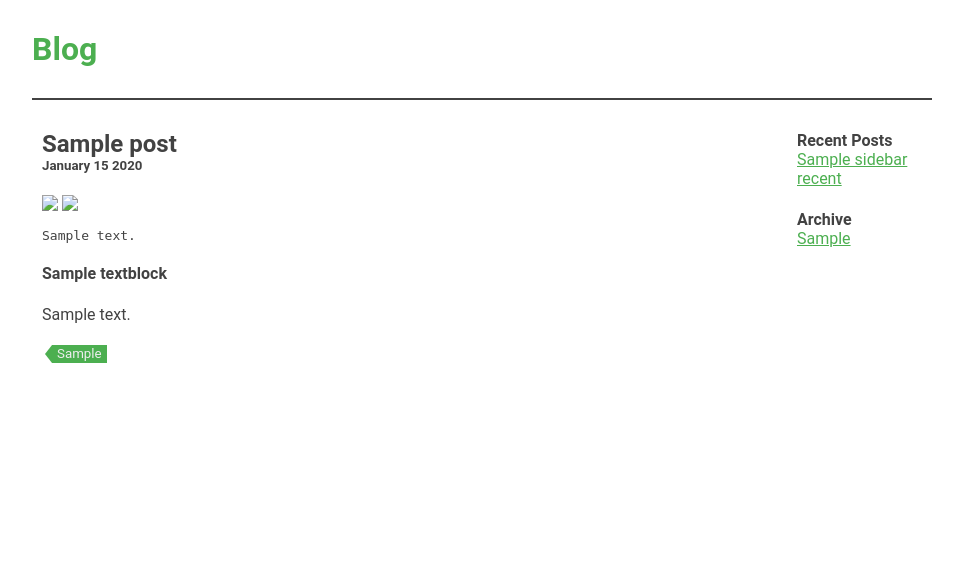
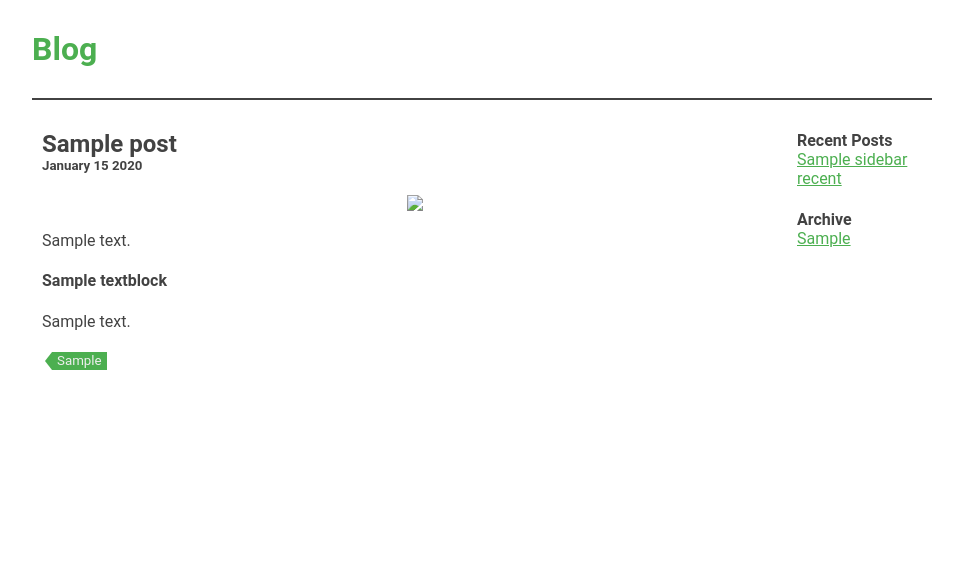
Before and after one commit to arpiper/django_pipes_blog, a Django app: template django_pipes_blog/templates/django_pipes_blog/post.html in a window 1280 px wide. Shown: the top 571 px of the page, without its empty margins (158-1121 px from the left). Run offline with Django 3.2, Linux system fonts and the light colour scheme; the template is opened without the code that fills it: most values are stand-ins (such as "Sample title", 1, 10 or a date in 2020).

Commit message:
deleted image tag w/ bad src. deleted print statement. post-image positioning

```diff
--- a/django_pipes_blog/static/django_pipes_blog/styles.css
+++ b/django_pipes_blog/static/django_pipes_blog/styles.css
@@ -148,6 +148,14 @@ a:visited {
   top: 0;
 }
 
+.post-image {
+  text-align: center;
+}
+
+.post-image.multi {
+  text-align: left;
+}
+
 /*
  * Form layout/styling
  */
--- a/django_pipes_blog/templates/django_pipes_blog/multipost.html
+++ b/django_pipes_blog/templates/django_pipes_blog/multipost.html
@@ -26,9 +26,9 @@
       </a>
       <h5 class="date-published">{{ p.date_published|date:"F d Y" }}</h5>
       {% if p.images|length > 0 %}
-        <span class="post-image">
+        <div class="multi post-image">
           <img src="{{ p.images.0.small.url }}" >
-        </span>
+        </div>
       {% endif %}
       <span class="text">{{ p.text|truncatechars:100 }}</span>
       <span class="text">{{ p.textblock_set.0.text|truncatechars:100 }}</span>
--- a/django_pipes_blog/templates/django_pipes_blog/post.html
+++ b/django_pipes_blog/templates/django_pipes_blog/post.html
@@ -7,11 +7,10 @@
   {% if post.postimage_set.all %}
     <div class="post-image">
       <img src="{{ post.postimage_set.all.0.medium.url }}">
-      <img src="{{ post.postimage_set.0.medium.url }}">
     </div>
   {% endif %}
   <div class="post-text">
-    <pre>{{ post.text }}</pre>
+    <p>{{ post.text }}</p>
   </div>
   {% for b in post.textblock_set.all %}
     {% if b.block_title %}
--- a/django_pipes_blog/views.py
+++ b/django_pipes_blog/views.py
@@ -94,7 +94,6 @@ class SearchTagsView(ListView):
         for tag in tags:
             q |= Q(tags__icontains=tag)
         post_list = Post.objects.filter(q)
-        print(post_list)
         posts = prepare_post_list(post_list)
         return posts
 
```
